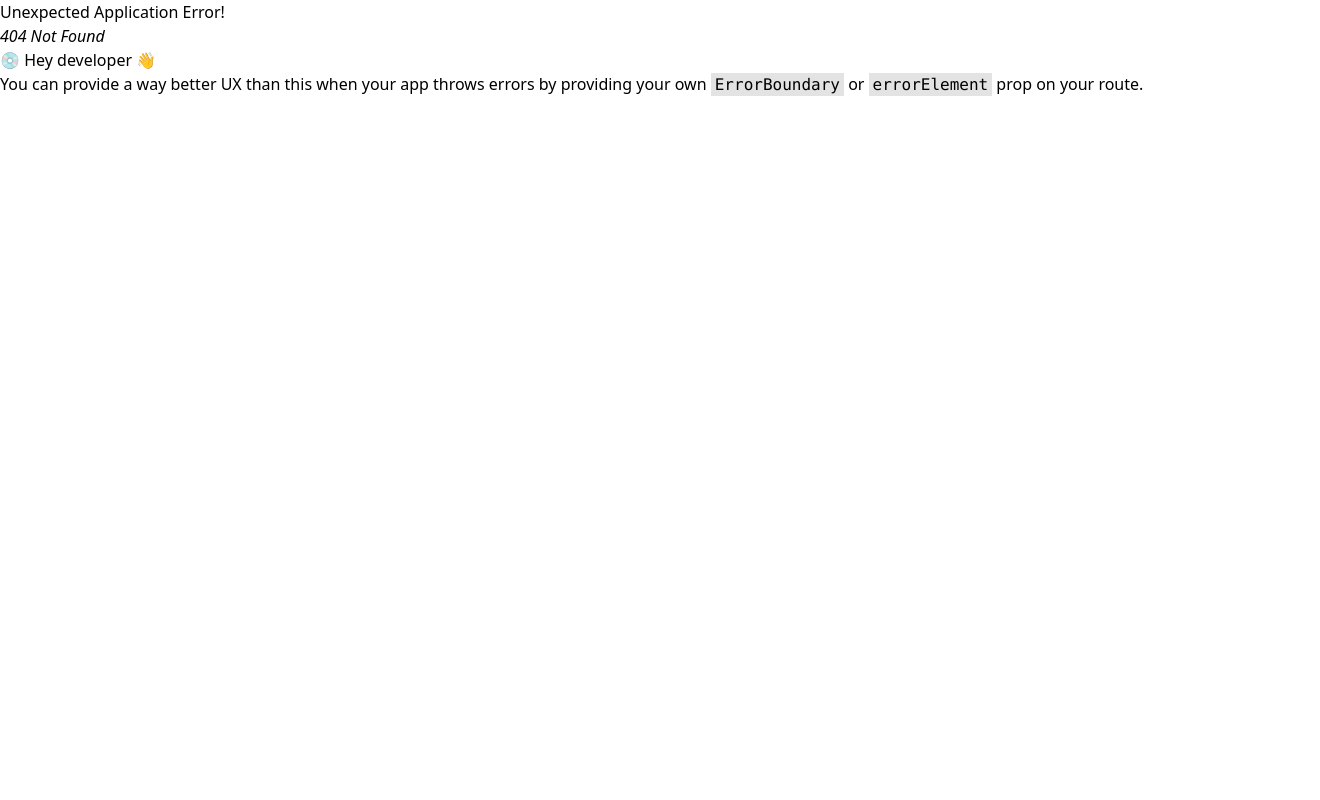
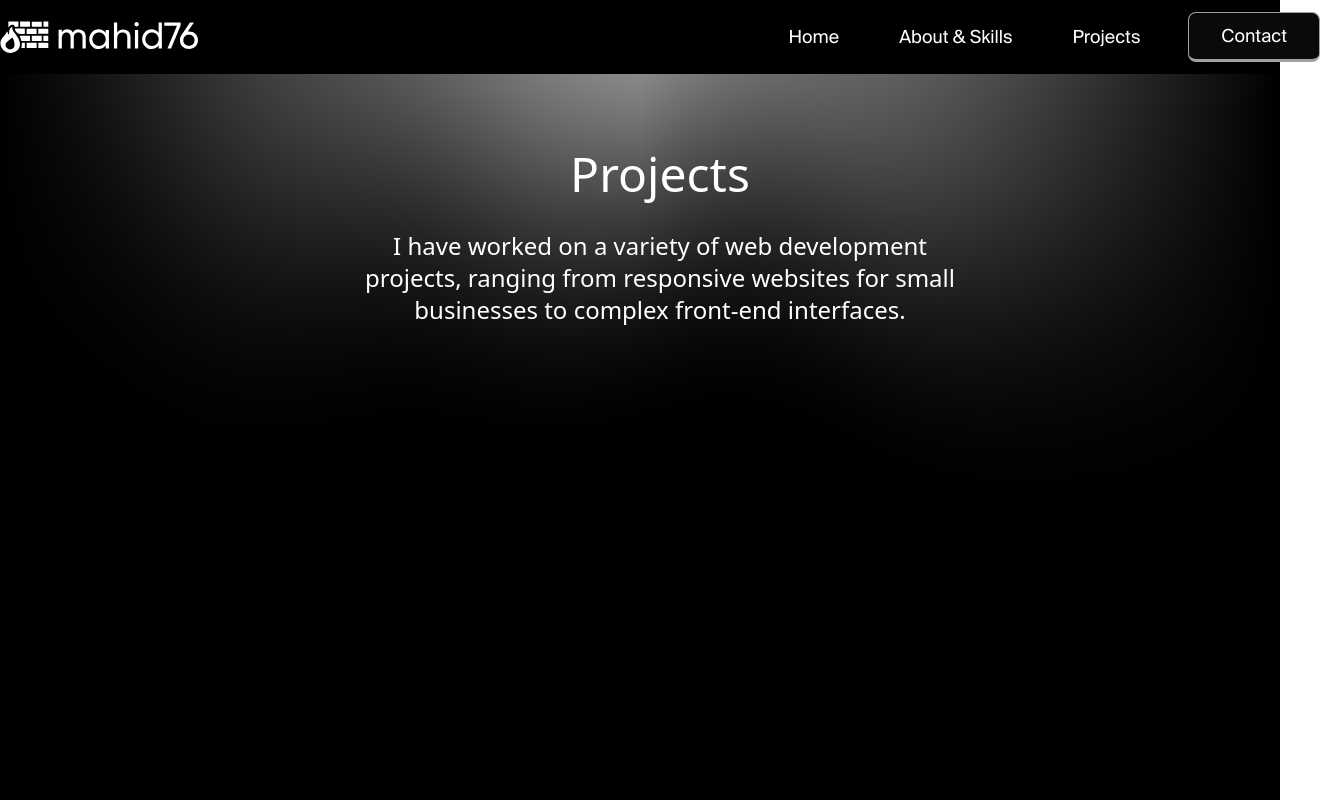
Before and after one commit to mahid76/Portfolio, a React (Vite) app: page /Projects in a window 1280 px wide. Before the commit this address had no page. Shown: the whole page, 1320 px wide, since content can reach past the window. Built offline with nearby package versions, Linux system fonts and the light colour scheme.

Commit message:
Projects

```diff
--- a/src/components/Navbar/Navbar.jsx
+++ b/src/components/Navbar/Navbar.jsx
@@ -41,13 +41,13 @@ const Navbar = () => {
 
 								className="relative group"
 							>
-								<li>About me</li>
+								<li>About & Skills</li>
 								<div className="absolute -left-3 group-hover:h-full group-hover:w-[2px] ease-in-out  duration-250 top-1/2 transform -translate-y-1/2  h-[2px] w-[0px] bg-white"></div>
 							</Link>
 
 
-							<Link  className="relative group"  >
-								<li>Portfolio</li>
+							<Link to={"/Projects"}  className="relative group"  >
+								<li>Projects</li>
 								<div className="absolute -left-3 group-hover:h-full group-hover:w-[2px] ease-in-out  duration-250 top-1/2 transform -translate-y-1/2  h-[2px] w-[0px] bg-white"></div>
 							</Link>
 						</ul>
--- /dev/null
+++ b/src/components/Projects/Projects.jsx
@@ -0,0 +1,35 @@
+import { ReactLenis } from "lenis/react";
+import Container from "../Layout/Container";
+import Navbar from "../Navbar/Navbar";
+import Aurora from "../ReactBits/Aurora";
+
+const Projects = () => {
+	return (
+		<ReactLenis root>
+			<div>
+				<section>
+          <div
+                    className="bg-black h-dvh"
+                    style={{ width: "100%", position: "absolute" }}
+                  >
+                    <Aurora
+                      colorStops={["#000000", "#ffffff", "#000000"]}
+                      blend={0.7}
+                      amplitude={0.5}
+                      speed={0.1}
+                    />
+                  </div>
+					<Navbar></Navbar>
+					<Container>
+						<div className="pt-[150px] text-center">
+							<h2 className="text-white text-5xl">Projects</h2>
+							<p className="text-white text-2xl mt-8 max-w-[600px] mx-auto">I have worked on a variety of web development projects, ranging from responsive websites for small businesses to complex front-end interfaces.</p>
+						</div>
+					</Container>
+				</section>
+			</div>
+		</ReactLenis>
+	);
+};
+
+export default Projects;
--- a/src/main.jsx
+++ b/src/main.jsx
@@ -5,9 +5,9 @@ import {
   createBrowserRouter,
   RouterProvider,
 } from "react-router";
-// import Navbar from './components/Navbar/Navbar';
 import Home from './components/Home/Home';
 import AboutMe from './components/AboutMe/AboutMe';
+import Projects from './components/Projects/Projects';
 
 const router = createBrowserRouter([
   {
@@ -18,6 +18,10 @@ const router = createBrowserRouter([
     path: "/AboutMe",
     element: <AboutMe></AboutMe>,
   },
+  {
+    path: "/Projects",
+    element: <Projects></Projects>,
+  },
 ]);
 createRoot(document.getElementById('root')).render(
   <StrictMode>
```
